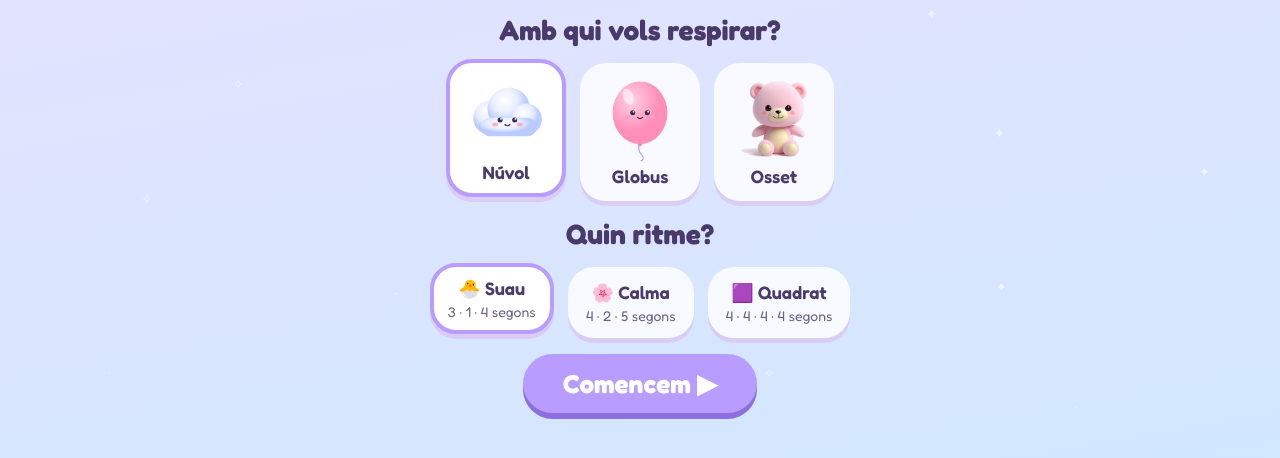
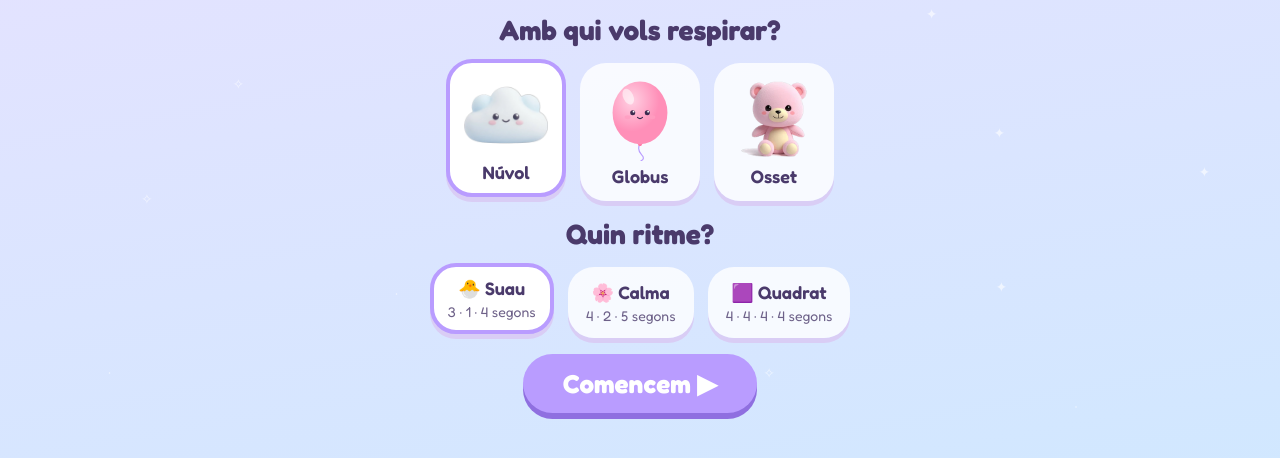
Before and after one commit to Caro-it/racodelsjocs, a plain HTML site: page respira.html in a window 1280 px wide. Shown: the part 258-716 px from the top of the page. Drawn offline with Linux system fonts and the light colour scheme.

Commit message:
Respira amb mi: núvol 3D kawaii (#4)
Claude-Session: https://claude.ai/code/session_01Dji37gdNrhYB1gYsGJkiN4

Co-authored-by: Caro-it <Caro-it@users.noreply.github.com>
Co-authored-by: Claude Opus 5.5 <noreply@anthropic.com>

```diff
--- a/respira.html
+++ b/respira.html
@@ -148,7 +148,7 @@ const cara = (cx, cy, s=1) => `
   <path d="M${cx-9*s} ${cy+16*s} q${9*s} ${9*s} ${18*s} 0" fill="none" stroke="#3b2b4f" stroke-width="${4*s}" stroke-linecap="round"/>`;
 
 const PERSONATGES = {
-  nuvol: { nom:'Núvol', svg: `<svg viewBox="0 0 300 220"><defs><radialGradient id="gn" cx=".4" cy=".3"><stop offset="0" stop-color="#fff"/><stop offset=".6" stop-color="#e8eeff"/><stop offset="1" stop-color="#bccbff"/></radialGradient></defs>
+  nuvol: { nom:'Núvol', img:'img/respira/nuvol.webp', svg: `<svg viewBox="0 0 300 220"><defs><radialGradient id="gn" cx=".4" cy=".3"><stop offset="0" stop-color="#fff"/><stop offset=".6" stop-color="#e8eeff"/><stop offset="1" stop-color="#bccbff"/></radialGradient></defs>
     <g fill="url(#gn)"><circle cx="95" cy="120" r="62"/><circle cx="160" cy="88" r="76"/><circle cx="222" cy="125" r="56"/><rect x="60" y="120" width="200" height="66" rx="33"/></g>
     ${cara(155,128)}</svg>` },
   globus: { nom:'Globus', svg: `<svg viewBox="0 0 300 300"><defs><radialGradient id="gg" cx=".35" cy=".3"><stop offset="0" stop-color="#ffd1e3"/><stop offset="1" stop-color="#ff8fb8"/></radialGradient></defs>
@@ -185,7 +185,9 @@ let pj = 'nuvol', ritme = 'suau', mut = false, pausat = false, actiu = false, ti
 try { pj = localStorage.getItem('respira_pj') || pj; ritme = localStorage.getItem('respira_ritme') || ritme; } catch(e){}
 
 let nId = 0;
-function dibuixa(k){ const p = PERSONATGES[k]; if (p.img) return `<img src="${p.img}" alt="" draggable="false">`;
+function dibuixa(k){ const p = PERSONATGES[k]; if (p.img) return p.imgDorm
+    ? `<img class="ulls-oberts" src="${p.img}" alt="" draggable="false"><img class="ulls-tancats" src="${p.imgDorm}" alt="" draggable="false">`
+    : `<img src="${p.img}" alt="" draggable="false">`;
   nId++; return p.svg.replace(/id="(\w+)"/g, `id="$1_${nId}"`).replace(/url\(#(\w+)\)/g, `url(#$1_${nId})`); }
 
 function pintaTria(){
```
Also changed, not shown: img/respira/nuvol.webp (added).
